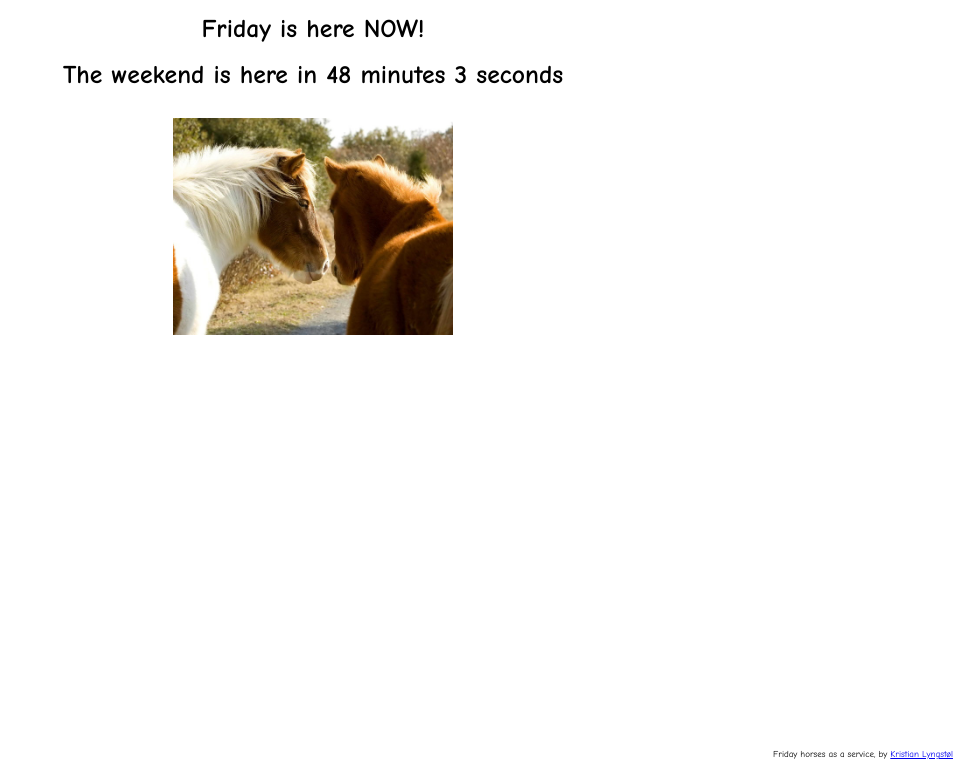
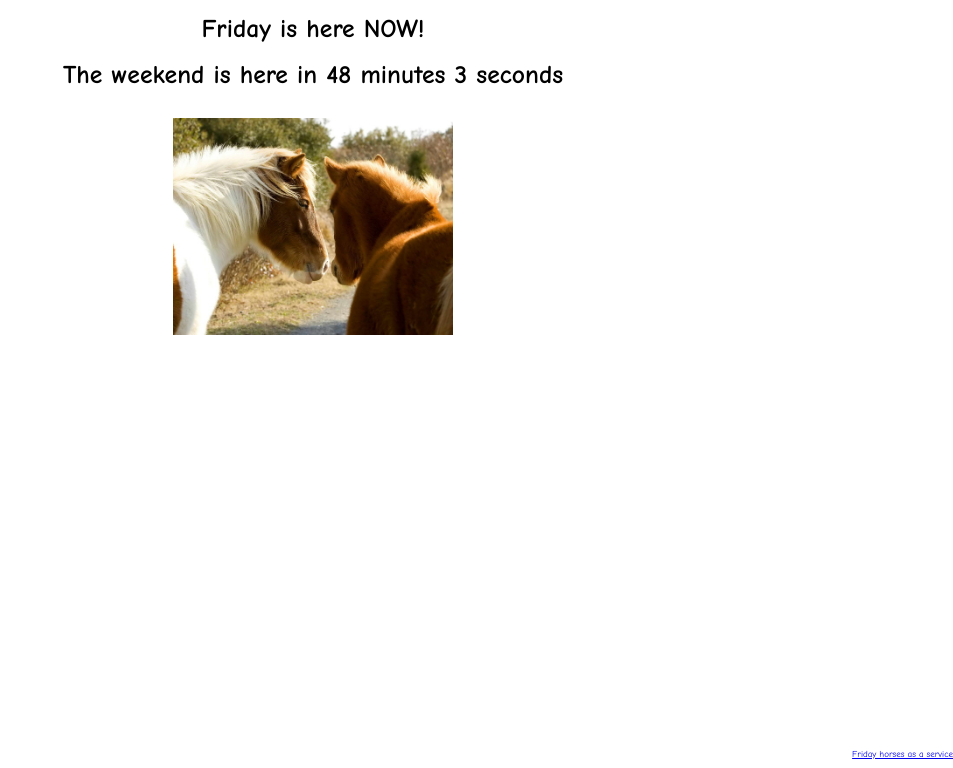
Before and after one commit to KristianLyng/friday.horse, a plain HTML site: page index.html in a window 1280 px wide. Shown: the part 32-800 px from the top of the page, without its empty margins (327-1280 px from the left). Drawn offline with Linux system fonts and the light colour scheme.

Commit message:
Refer to the horsy horsy github page instead of kly.no

```diff
--- a/index.html
+++ b/index.html
@@ -246,6 +246,6 @@ initCache();
 <h1 style="margin-top: 0;">Friday is here <div id="output1" style="display: inline;"></div></h1>
 <h1>The weekend is here <div id="output2" style="display: inline"></div></h1>
 </center>
-<p style="font-size: xx-small; position: absolute; right: 0px; bottom: 0px;">Friday horses as a service, by <a href="http://kly.no">Kristian Lyngstøl</a></p>
+<p style="font-size: xx-small; position: absolute; right: 0px; bottom: 0px;"><a href="https://github.com/KristianLyng/friday.horse">Friday horses as a service</a></p>
 </body>
 </html>
```
